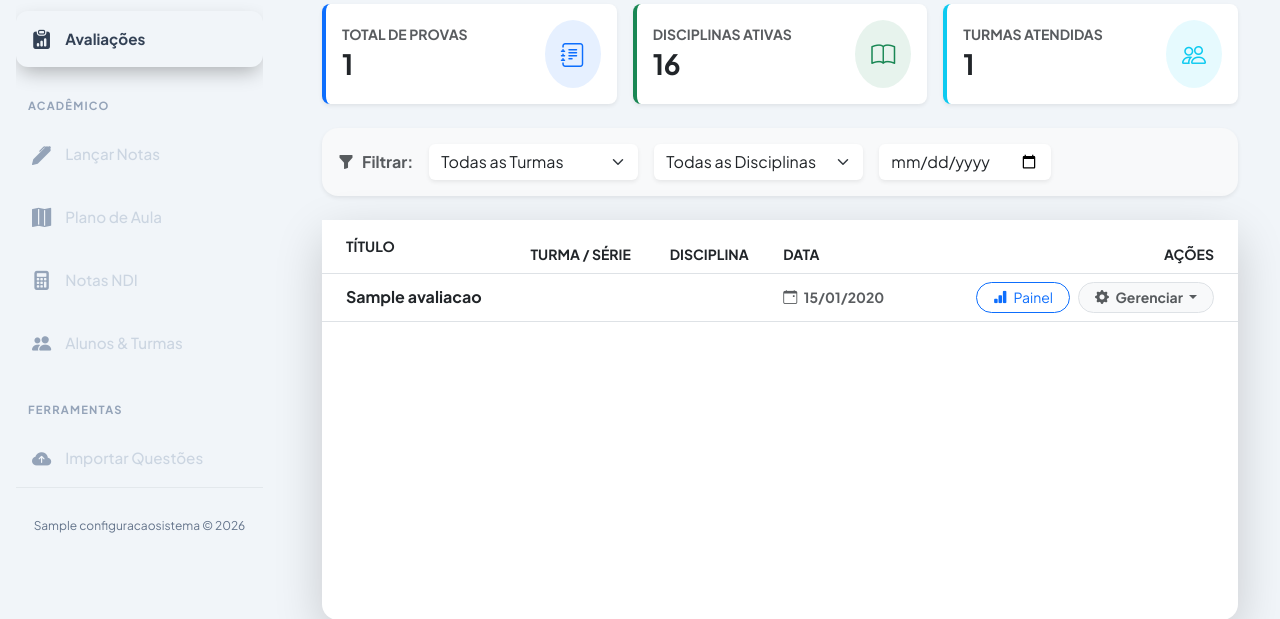
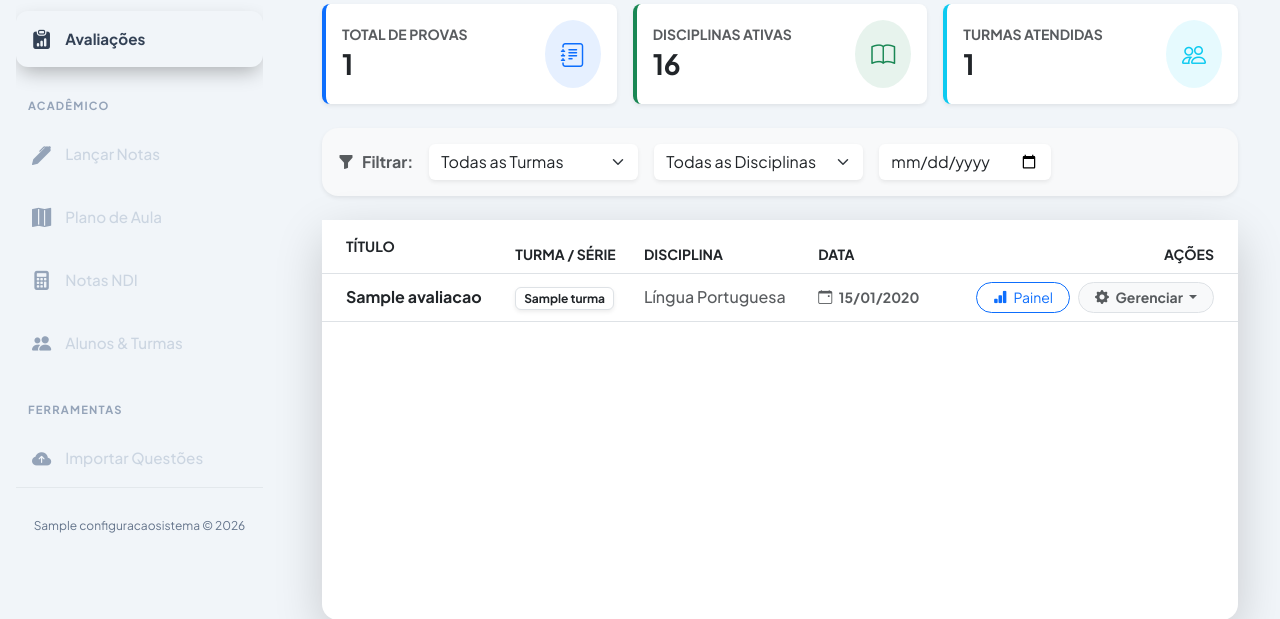
Before and after one commit to nicolasnk11/projeto_sami, a Django app: page /avaliacoes/ in a window 1280 px wide. Shown: the part 240-859 px from the top of the page. Run offline with Django 5.2, Linux system fonts and the light colour scheme; a user stored in the database is signed in; data comes from the database, SQL or seed files in the repository; tables that the repository leaves empty hold one stand-in row (values such as "Sample post"); grey boxes marked "Sample" are stand-in pictures; parts of the project's set-up code (start-up, migrations or seed data) failed here and were passed over.

Commit message:
atualizando htmls

```diff
--- a/core/templates/core/avaliacoes.html
+++ b/core/templates/core/avaliacoes.html
@@ -131,10 +131,10 @@
                                 {{ av.titulo }}
                             </td>
                             <td>
-                                <span class="badge bg-white text-dark border shadow-sm">{{ av.turma.nome }}</span>
+                                <span class="badge bg-white text-dark border shadow-sm">{{ av.alocacao.turma.nome }}</span>
                             </td>
                             <td>
-                                <span class="text-muted fw-medium">{{ av.disciplina.nome }}</span>
+                                <span class="text-muted fw-medium">{{ av.alocacao.disciplina.nome }}</span>
                             </td>
                             <td class="text-muted small fw-bold">
                                 <i class="bi bi-calendar-event me-1"></i> {{ av.data_aplicacao|date:"d/m/Y" }}
@@ -345,13 +345,11 @@
 
 <script>
     document.addEventListener("DOMContentLoaded", function(){
-        // Ativa Tooltips
         var tooltipTriggerList = [].slice.call(document.querySelectorAll('[data-bs-toggle="tooltip"]'))
         var tooltipList = tooltipTriggerList.map(function (tooltipTriggerEl) {
             return new bootstrap.Tooltip(tooltipTriggerEl)
         });
 
-        // Força a leitura do Select ao carregar a página (Evita erro de tela)
         toggleFiltros();
     });
 
@@ -361,7 +359,6 @@
         const divAluno = document.getElementById('divAluno');
         const divSerie = document.getElementById('divSerie');
 
-        // Esconde tudo primeiro
         divTurma.classList.add('d-none');
         divAluno.classList.add('d-none');
         if(divSerie) divSerie.classList.add('d-none');
@@ -421,5 +418,4 @@
         animation: pulse-red 1.5s infinite;
     }
 </style>
-
 {% endblock %}
```
